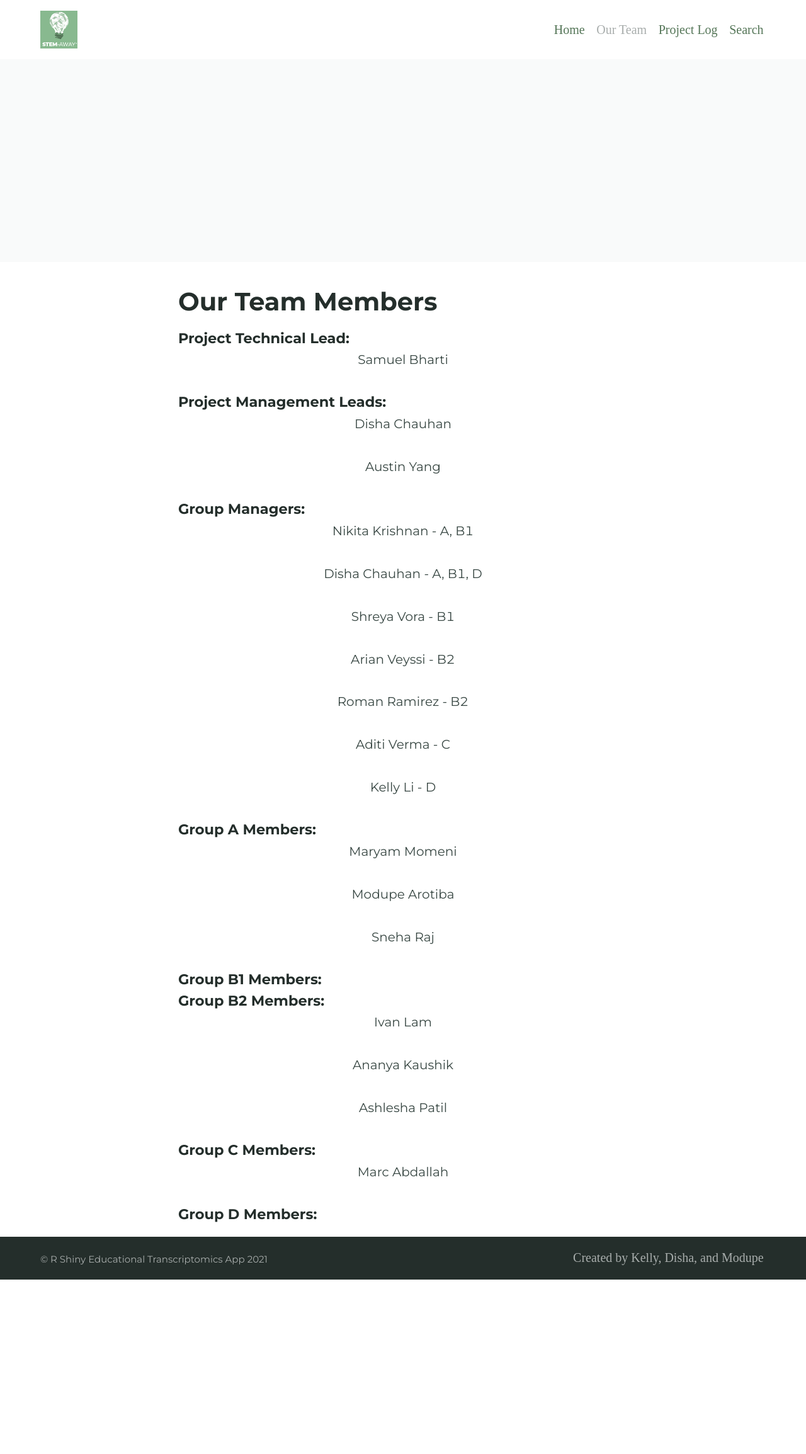
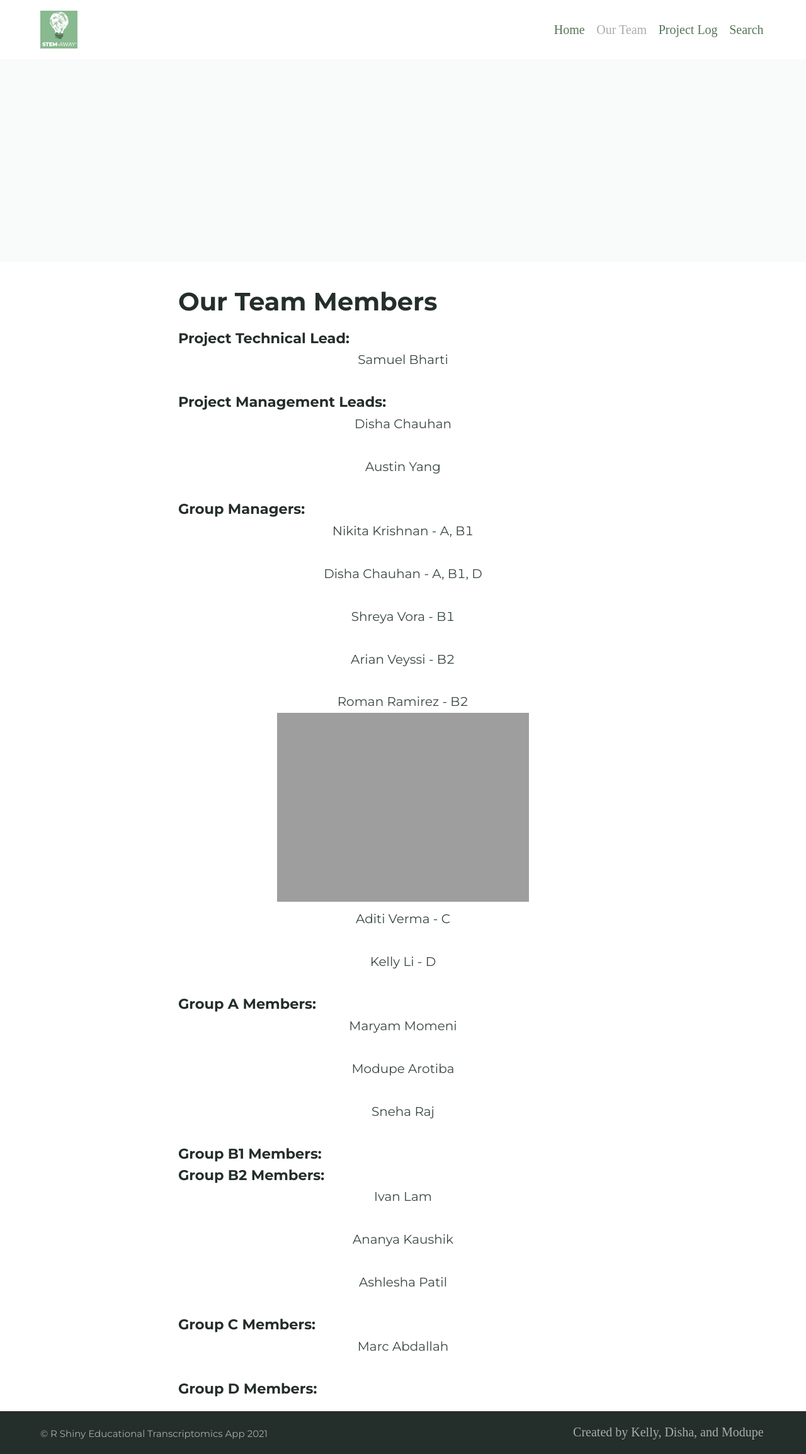
Before and after one commit to BI-STEM-Away/sMAP_dev, a Jekyll site: the page built from ourTeam.md, in a window 1280 px wide. Shown: the whole page at 63% size. Built offline with Jekyll 4.4.1, drawn with Linux system fonts in a browser that asks for light colours; before the commit the page ends 2032 px from its top, so only the background shows below that.

Commit message:
Update ourTeam.md

```diff
--- a/ourTeam.md
+++ b/ourTeam.md
@@ -35,7 +35,7 @@ feature_image: "https://bi-stem-away.github.io/shiny_app_dev/Banner.png"
 
 <table><thead><tr><th style="text-align:center">Arian Veyssi - B2</th></tr></thead><tbody><tr><td style="text-align:center"><img src="https://bi-stem-away.github.io/shiny_app_dev/images/Arian_Veyssi_.png" alt=""></td></tr></tbody></table>
 
-<table><thead><tr><th style="text-align:center">Roman Ramirez - B2</th></tr></thead><tbody><tr><td style="text-align:center"><img src="https://bi-stem-away.github.io/shiny_app_dev/Logo.png" alt=""></td></tr></tbody></table>
+<table><thead><tr><th style="text-align:center">Roman Ramirez - B2</th></tr></thead><tbody><tr><td style="text-align:center"><img src="https://bi-stem-away.github.io/shiny_app_dev/images/Roman.jpg" alt=""></td></tr></tbody></table>
 
 <table><thead><tr><th style="text-align:center">Aditi Verma - C</th></tr></thead><tbody><tr><td style="text-align:center"><img src="https://bi-stem-away.github.io/shiny_app_dev/images/Aditi_Verma.jpg" alt=""></td></tr></tbody></table>
 
```
